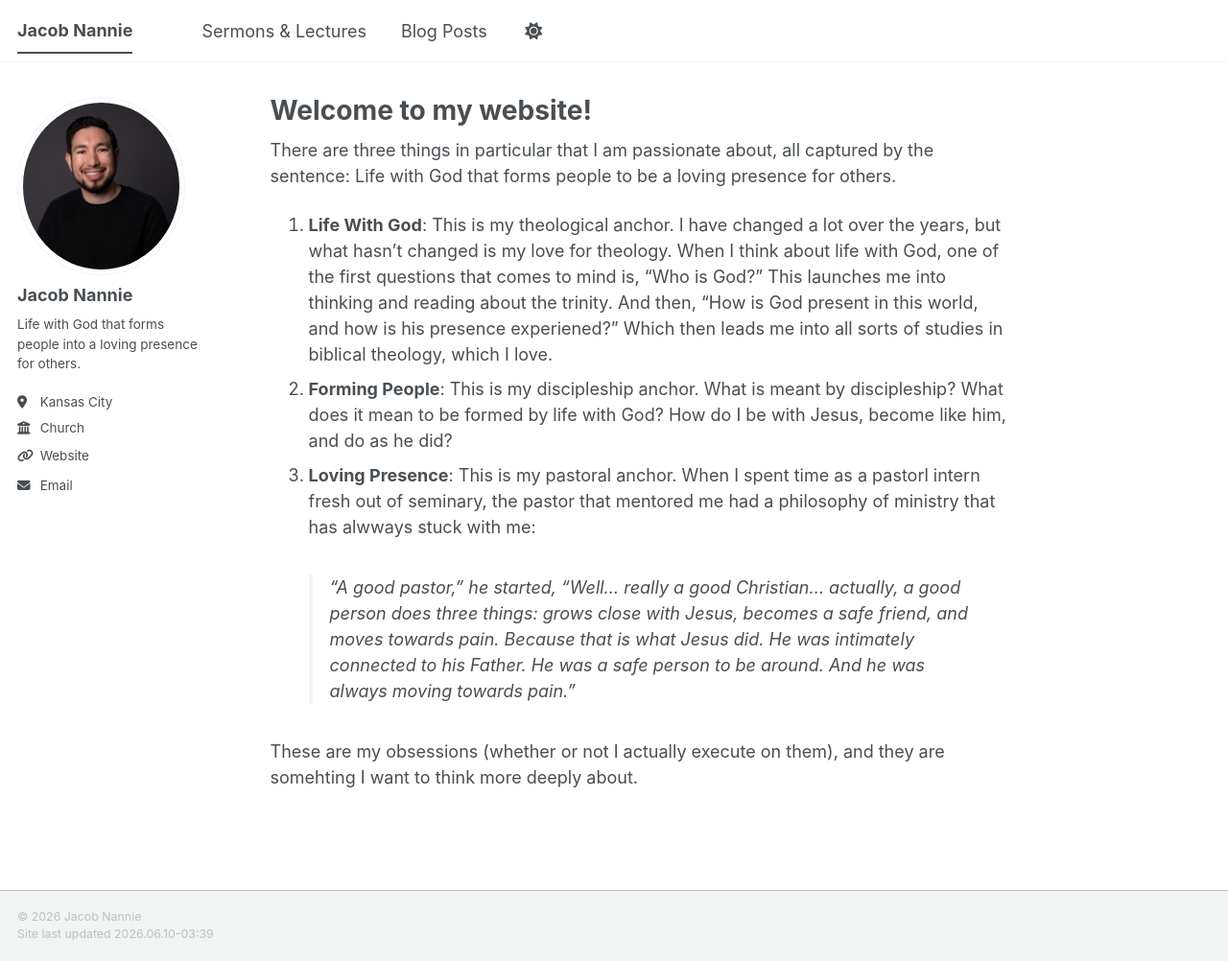
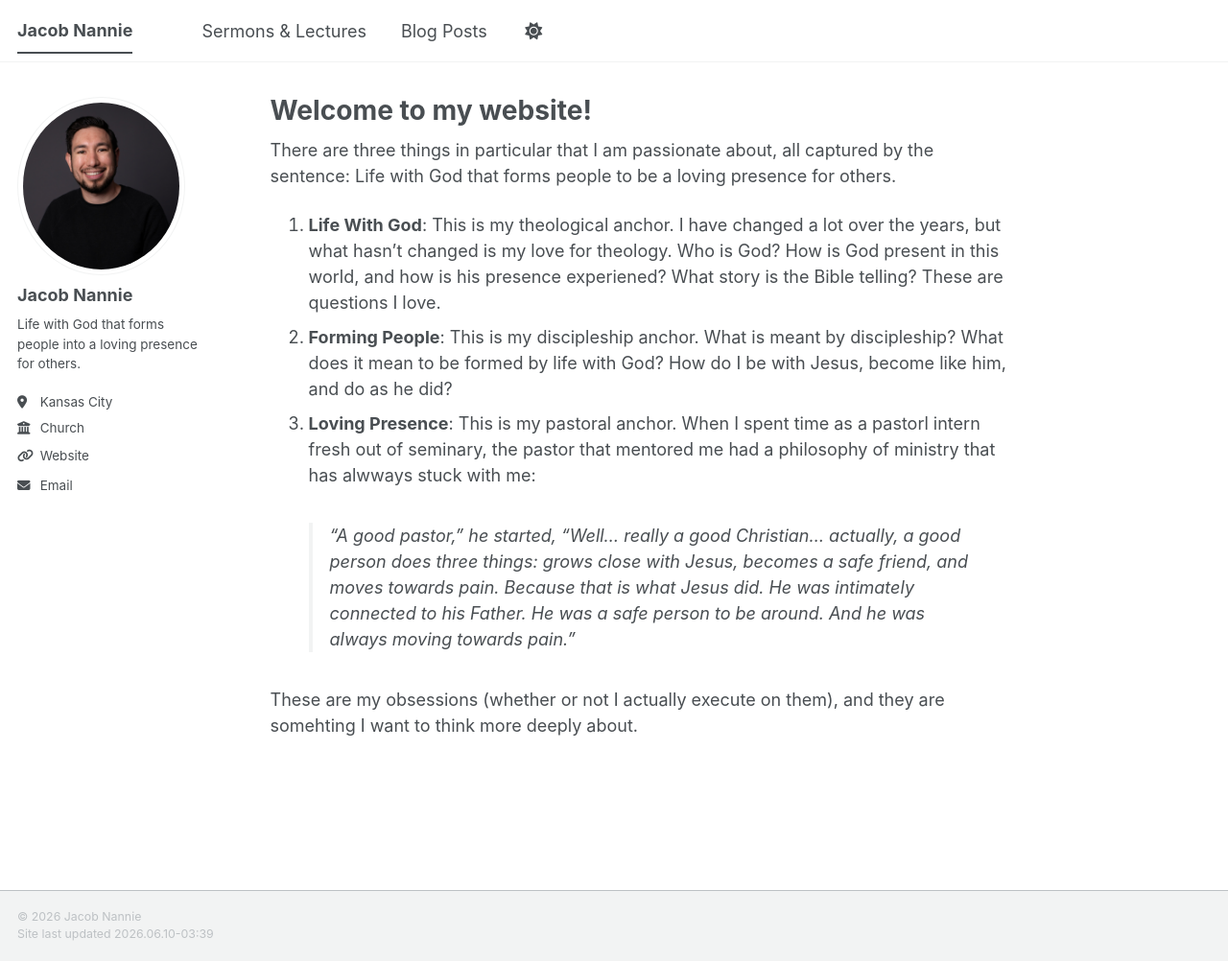
Before and after one commit to jacob-nannie/personal-blog, a Jekyll site: the page built from _pages/home.md, in a window 1280 px wide and 1002 px high. Shown: the whole window at 96% size. Built offline with Jekyll 4.4.1, drawn with Linux system fonts in a browser that asks for light colours; a script bundle is joined from its source files by our own code; library files that are not in the unit come from our copies.

Commit message:
Updated grammar of home page.

```diff
--- a/_pages/home.md
+++ b/_pages/home.md
@@ -9,7 +9,7 @@ redirect_from:
 
 There are three things in particular that I am passionate about, all captured by the sentence: Life with God that forms people to be a loving presence for others.
 
-1. **Life With God**: This is my theological anchor. I have changed a lot over the years, but what hasn't changed is my love for theology. When I think about life with God, one of the first questions that comes to mind is, "Who is God?" This launches me into thinking and reading about the trinity. And then, "How is God present in this world, and how is his presence experiened?" Which then leads me into all sorts of studies in biblical theology, which I love.
+1. **Life With God**: This is my theological anchor. I have changed a lot over the years, but what hasn't changed is my love for theology. Who is God? How is God present in this world, and how is his presence experiened? What story is the Bible telling? These are questions I love.
 2. **Forming People**: This is my discipleship anchor. What is meant by discipleship? What does it mean to be formed by life with God? How do I be with Jesus, become like him, and do as he did?
 3. **Loving Presence**: This is my pastoral anchor. When I spent time as a pastorl intern fresh out of seminary, the pastor that mentored me had a philosophy of ministry that has alwways stuck with me:
 >"A good pastor," he started, "Well... really a good Christian... actually, a good person does three things: grows close with Jesus, becomes a safe friend, and moves towards pain. Because that is what Jesus did. He was intimately connected to his Father. He was a safe person to be around. And he was always moving towards pain."
```
